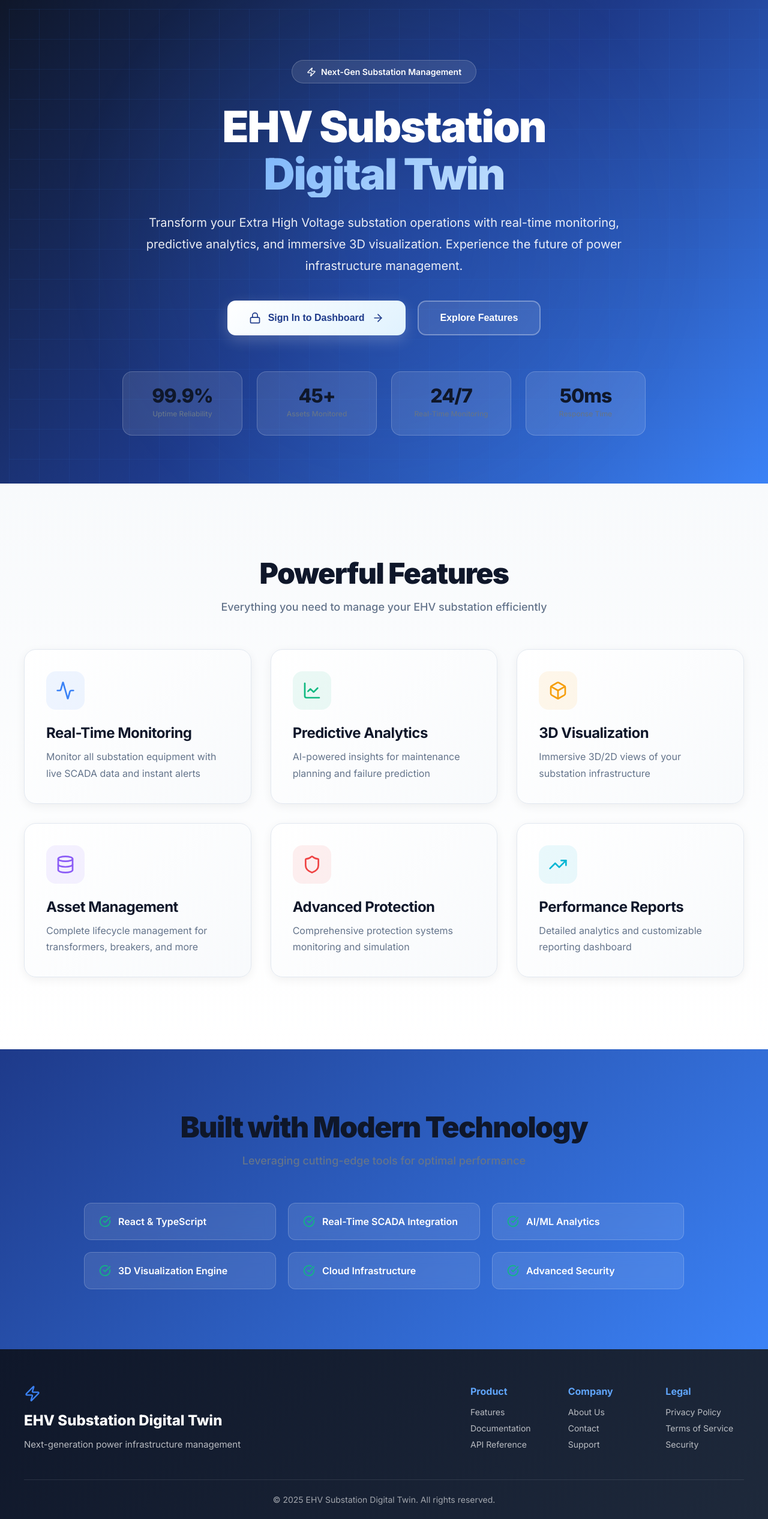
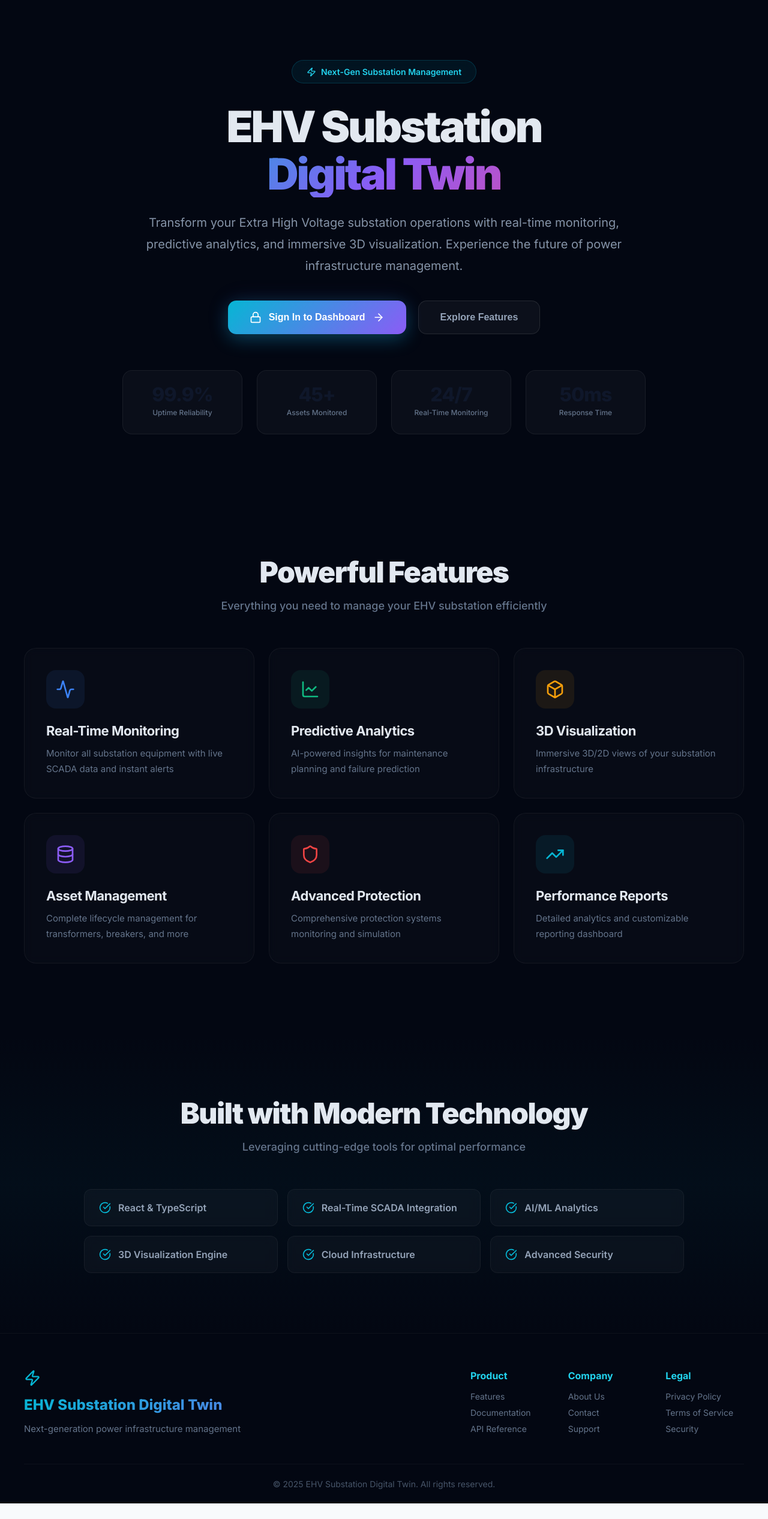
Before and after one commit to Uddhav-Saikia/Digital-Twin-of-EVH-substation-, a React (Create React App) app: page / in a window 1280 px wide. Shown: the whole page at 60% size. After the commit the page ends 2506 px from the top, so only its background shows below. Built offline with nearby package versions, Linux system fonts and the light colour scheme.

Commit message:
Style: refresh homepage UI with dark background, neon gradients, glassmorphic cards, and updated button/stat styles.

```diff
--- a/src/pages/Home.css
+++ b/src/pages/Home.css
@@ -1,9 +1,12 @@
 .home-page {
   min-height: 100vh;
   overflow-x: hidden;
+  background: #030712;
 }
 
-/* Hero Section */
+/* ═══════════════════════════════════════════════
+   HERO SECTION — Dark Grid + Neon Gradients
+   ═══════════════════════════════════════════════ */
 .hero-section {
   min-height: 100vh;
   display: flex;
@@ -17,7 +20,7 @@
 .hero-background {
   position: absolute;
   inset: 0;
-  background: linear-gradient(135deg, #0f172a 0%, #1e3a8a 50%, #3b82f6 100%);
+  background: #030712;
   z-index: -1;
 }
 
@@ -25,25 +28,18 @@
   position: absolute;
   inset: 0;
   background-image:
-    linear-gradient(rgba(59, 130, 246, 0.1) 1px, transparent 1px),
-    linear-gradient(90deg, rgba(59, 130, 246, 0.1) 1px, transparent 1px);
-  background-size: 50px 50px;
-  animation: gridMove 20s linear infinite;
-}
-
-@keyframes gridMove {
-  0% {
-    transform: translate(0, 0);
-  }
-  100% {
-    transform: translate(50px, 50px);
-  }
+    linear-gradient(to right, #262626 1px, transparent 1px),
+    linear-gradient(to bottom, #262626 1px, transparent 1px);
+  background-size: 20px 20px;
+  opacity: 0.6;
 }
 
 .hero-gradient {
   position: absolute;
   inset: 0;
-  background: radial-gradient(circle at 50% 50%, rgba(59, 130, 246, 0.2) 0%, transparent 70%);
+  background:
+    radial-gradient(ellipse 60% 50% at 50% 30%, rgba(6, 182, 212, 0.12) 0%, transparent 70%),
+    radial-gradient(ellipse 40% 40% at 70% 60%, rgba(139, 92, 246, 0.08) 0%, transparent 60%);
 }
 
 .hero-content {
@@ -59,11 +55,11 @@
   align-items: center;
   gap: 8px;
   padding: 10px 24px;
-  background: rgba(255, 255, 255, 0.1);
-  backdrop-filter: blur(10px);
-  border: 1px solid rgba(255, 255, 255, 0.2);
+  background: rgba(6, 182, 212, 0.08);
+  backdrop-filter: blur(12px);
+  border: 1px solid rgba(6, 182, 212, 0.2);
   border-radius: 50px;
-  color: white;
+  color: #22d3ee;
   font-size: 14px;
   font-weight: 600;
   margin-bottom: 32px;
@@ -75,6 +71,7 @@
     opacity: 0;
     transform: translateY(-20px);
   }
+
   to {
     opacity: 1;
     transform: translateY(0);
@@ -84,10 +81,10 @@
 .hero-title {
   font-size: 72px;
   font-weight: 900;
-  color: white;
+  color: #e2e8f0;
   line-height: 1.1;
   margin-bottom: 24px;
-  letter-spacing: -2px;
+  letter-spacing: -3px;
   animation: fadeInUp 0.8s ease-out 0.2s both;
 }
 
@@ -96,6 +93,7 @@
     opacity: 0;
     transform: translateY(30px);
   }
+
   to {
     opacity: 1;
     transform: translateY(0);
@@ -104,7 +102,7 @@
 
 .gradient-text {
   display: block;
-  background: linear-gradient(135deg, #60a5fa 0%, #e0f2fe 100%);
+  background: linear-gradient(135deg, #06b6d4 0%, #8b5cf6 50%, #ec4899 100%);
   -webkit-background-clip: text;
   -webkit-text-fill-color: transparent;
   background-clip: text;
@@ -112,7 +110,7 @@
 
 .hero-description {
   font-size: 20px;
-  color: rgba(255, 255, 255, 0.9);
+  color: rgba(148, 163, 184, 0.9);
   line-height: 1.8;
   max-width: 800px;
   margin: 0 auto 40px;
@@ -133,20 +131,20 @@
   align-items: center;
   gap: 12px;
   padding: 18px 36px;
-  background: linear-gradient(135deg, #ffffff 0%, #e0f2fe 100%);
-  color: #1e3a8a;
+  background: linear-gradient(135deg, #06b6d4 0%, #8b5cf6 100%);
+  color: white;
   border: none;
   border-radius: 14px;
   font-size: 16px;
   font-weight: 700;
   cursor: pointer;
-  transition: all 0.3s ease;
-  box-shadow: 0 8px 24px rgba(255, 255, 255, 0.2);
+  transition: all 0.35s cubic-bezier(0.4, 0, 0.2, 1);
+  box-shadow: 0 8px 30px rgba(6, 182, 212, 0.3), 0 0 40px rgba(139, 92, 246, 0.1);
 }
 
 .btn-hero-primary:hover {
   transform: translateY(-4px);
-  box-shadow: 0 12px 32px rgba(255, 255, 255, 0.3);
+  box-shadow: 0 12px 40px rgba(6, 182, 212, 0.4), 0 0 60px rgba(139, 92, 246, 0.2);
 }
 
 .btn-hero-secondary {
@@ -154,20 +152,21 @@
   align-items: center;
   gap: 12px;
   padding: 18px 36px;
-  background: rgba(255, 255, 255, 0.1);
-  color: white;
-  border: 2px solid rgba(255, 255, 255, 0.3);
+  background: rgba(255, 255, 255, 0.04);
+  color: #94a3b8;
+  border: 1px solid rgba(255, 255, 255, 0.1);
   border-radius: 14px;
   font-size: 16px;
   font-weight: 700;
   cursor: pointer;
-  transition: all 0.3s ease;
+  transition: all 0.35s cubic-bezier(0.4, 0, 0.2, 1);
   backdrop-filter: blur(10px);
 }
 
 .btn-hero-secondary:hover {
-  background: rgba(255, 255, 255, 0.2);
-  border-color: rgba(255, 255, 255, 0.5);
+  background: rgba(6, 182, 212, 0.08);
+  border-color: rgba(6, 182, 212, 0.3);
+  color: #e2e8f0;
   transform: translateY(-4px);
 }
 
@@ -181,23 +180,25 @@
 }
 
 .stat-box {
-  background: rgba(255, 255, 255, 0.1);
-  backdrop-filter: blur(10px);
-  border: 1px solid rgba(255, 255, 255, 0.2);
+  background: rgba(255, 255, 255, 0.03);
+  backdrop-filter: blur(12px);
+  border: 1px solid rgba(255, 255, 255, 0.06);
   border-radius: 16px;
   padding: 24px;
-  transition: all 0.3s ease;
+  transition: all 0.35s cubic-bezier(0.4, 0, 0.2, 1);
 }
 
 .stat-box:hover {
-  background: rgba(255, 255, 255, 0.15);
+  background: rgba(6, 182, 212, 0.06);
+  border-color: rgba(6, 182, 212, 0.2);
   transform: translateY(-4px);
+  box-shadow: 0 8px 30px rgba(6, 182, 212, 0.08);
 }
 
 .stat-value {
   font-size: 36px;
   font-weight: 900;
-  color: white;
+  color: #e2e8f0;
   line-height: 1;
   margin-bottom: 8px;
   letter-spacing: -1px;
@@ -205,18 +206,21 @@
 
 .stat-label {
   font-size: 14px;
-  color: rgba(255, 255, 255, 0.8);
+  color: #64748b;
   font-weight: 600;
 }
 
-/* Features Section */
+/* ═══════════════════════════════════════════════
+   FEATURES SECTION — Glassmorphic Cards
+   ═══════════════════════════════════════════════ */
 .features-section {
   padding: 120px 32px;
-  background: linear-gradient(180deg, #f8fafc 0%, #ffffff 100%);
+  background: #030712;
+  position: relative;
 }
 
 .dark .features-section {
-  background: linear-gradient(180deg, #0f172a 0%, #1e293b 100%);
+  background: #030712;
 }
 
 .section-header-center {
@@ -228,13 +232,13 @@
 .section-header-center h2 {
   font-size: 48px;
   font-weight: 900;
-  color: #0f172a;
+  color: #e2e8f0;
   margin-bottom: 16px;
   letter-spacing: -1.5px;
 }
 
 .dark .section-header-center h2 {
-  color: #ffffff;
+  color: #e2e8f0;
 }
 
 .section-header-center p {
@@ -244,39 +248,54 @@
 }
 
 .dark .section-header-center p {
-  color: #94a3b8;
+  color: #64748b;
 }
 
 .features-grid {
   display: grid;
   grid-template-columns: repeat(auto-fit, minmax(320px, 1fr));
-  gap: 32px;
+  gap: 24px;
   max-width: 1200px;
   margin: 0 auto;
 }
 
 .feature-card {
-  background: linear-gradient(135deg, #ffffff 0%, #f8fafc 100%);
+  background: rgba(255, 255, 255, 0.02);
   border-radius: 20px;
   padding: 36px;
-  border: 1px solid #e2e8f0;
-  transition: all 0.3s ease;
-  box-shadow: 0 4px 16px rgba(0, 0, 0, 0.06);
+  border: 1px solid rgba(255, 255, 255, 0.05);
+  transition: all 0.35s cubic-bezier(0.4, 0, 0.2, 1);
+  backdrop-filter: blur(8px);
+  position: relative;
+  overflow: hidden;
 }
 
 .dark .feature-card {
-  background: linear-gradient(135deg, #1e293b 0%, #0f172a 100%);
-  border-color: rgba(59, 130, 246, 0.1);
-  box-shadow: 0 4px 20px rgba(0, 0, 0, 0.3);
+  background: rgba(255, 255, 255, 0.02);
+  border-color: rgba(255, 255, 255, 0.05);
+}
+
+.feature-card::before {
+  content: '';
+  position: absolute;
+  inset: 0;
+  background: linear-gradient(135deg, rgba(6, 182, 212, 0.03) 0%, rgba(139, 92, 246, 0.03) 100%);
+  opacity: 0;
+  transition: opacity 0.35s ease;
 }
 
 .feature-card:hover {
   transform: translateY(-8px);
-  box-shadow: 0 12px 32px rgba(0, 0, 0, 0.12);
+  border-color: rgba(6, 182, 212, 0.2);
+  box-shadow: 0 20px 60px rgba(6, 182, 212, 0.08), 0 0 30px rgba(6, 182, 212, 0.04);
+}
+
+.feature-card:hover::before {
+  opacity: 1;
 }
 
 .dark .feature-card:hover {
-  box-shadow: 0 12px 40px rgba(0, 0, 0, 0.4);
+  box-shadow: 0 20px 60px rgba(6, 182, 212, 0.1), 0 0 40px rgba(6, 182, 212, 0.05);
 }
 
 .feature-icon {
@@ -287,40 +306,57 @@
   align-items: center;
   justify-content: center;
   margin-bottom: 24px;
+  position: relative;
+  z-index: 1;
 }
 
 .feature-card h3 {
-  font-size: 24px;
+  font-size: 22px;
   font-weight: 700;
-  color: #0f172a;
+  color: #e2e8f0;
   margin-bottom: 12px;
   letter-spacing: -0.5px;
+  position: relative;
+  z-index: 1;
 }
 
 .dark .feature-card h3 {
-  color: #ffffff;
+  color: #e2e8f0;
 }
 
 .feature-card p {
-  font-size: 16px;
+  font-size: 15px;
   color: #64748b;
   line-height: 1.7;
+  position: relative;
+  z-index: 1;
 }
 
 .dark .feature-card p {
-  color: #94a3b8;
+  color: #64748b;
 }
 
-/* Technology Section */
+/* ═══════════════════════════════════════════════
+   TECHNOLOGY SECTION — Neon Accent
+   ═══════════════════════════════════════════════ */
 .tech-section {
   padding: 100px 32px;
-  background: linear-gradient(135deg, #1e3a8a 0%, #3b82f6 100%);
+  background: linear-gradient(180deg, #030712 0%, rgba(6, 182, 212, 0.04) 50%, #030712 100%);
+  position: relative;
+}
+
+.tech-section .section-header-center h2 {
+  color: #e2e8f0;
+}
+
+.tech-section .section-header-center p {
+  color: #64748b;
 }
 
 .tech-grid {
   display: grid;
   grid-template-columns: repeat(auto-fit, minmax(250px, 1fr));
-  gap: 20px;
+  gap: 16px;
   max-width: 1000px;
   margin: 0 auto;
 }
@@ -330,31 +366,35 @@
   align-items: center;
   gap: 12px;
   padding: 20px 24px;
-  background: rgba(255, 255, 255, 0.1);
-  backdrop-filter: blur(10px);
-  border: 1px solid rgba(255, 255, 255, 0.2);
+  background: rgba(255, 255, 255, 0.03);
+  backdrop-filter: blur(8px);
+  border: 1px solid rgba(255, 255, 255, 0.05);
   border-radius: 12px;
-  color: white;
+  color: #94a3b8;
   font-weight: 600;
-  transition: all 0.3s ease;
+  transition: all 0.35s cubic-bezier(0.4, 0, 0.2, 1);
 }
 
 .tech-item:hover {
-  background: rgba(255, 255, 255, 0.15);
+  background: rgba(6, 182, 212, 0.06);
+  border-color: rgba(6, 182, 212, 0.2);
+  color: #e2e8f0;
   transform: translateX(8px);
 }
 
 .tech-item svg {
-  color: #10b981;
+  color: #06b6d4;
   flex-shrink: 0;
 }
 
-/* Login Modal */
+/* ═══════════════════════════════════════════════
+   LOGIN MODAL — Dark Glass with Neon
+   ═══════════════════════════════════════════════ */
 .modal-overlay {
   position: fixed;
   inset: 0;
-  background: rgba(15, 23, 42, 0.85);
-  backdrop-filter: blur(8px);
+  background: rgba(3, 7, 18, 0.9);
+  backdrop-filter: blur(12px);
   display: flex;
   align-items: center;
   justify-content: center;
@@ -367,35 +407,42 @@
   from {
     opacity: 0;
   }
+
   to {
     opacity: 1;
   }
 }
 
 .login-modal {
-  background: linear-gradient(135deg, #ffffff 0%, #f8fafc 100%);
+  background: rgba(15, 23, 42, 0.95);
+  backdrop-filter: blur(20px);
+  border: 1px solid rgba(6, 182, 212, 0.15);
   border-radius: 24px;
   padding: 48px;
   max-width: 480px;
   width: 100%;
   position: relative;
-  box-shadow: 0 20px 60px rgba(0, 0, 0, 0.3);
-  animation: slideUp 0.3s ease-out;
+  box-shadow:
+    0 20px 60px rgba(0, 0, 0, 0.5),
+    0 0 40px rgba(6, 182, 212, 0.05),
+    inset 0 1px 0 rgba(255, 255, 255, 0.05);
+  animation: slideUp 0.35s cubic-bezier(0.4, 0, 0.2, 1);
 }
 
 @keyframes slideUp {
   from {
     opacity: 0;
-    transform: translateY(30px);
+    transform: translateY(30px) scale(0.95);
   }
+
   to {
     opacity: 1;
-    transform: translateY(0);
+    transform: translateY(0) scale(1);
   }
 }
 
 .dark .login-modal {
-  background: linear-gradient(135deg, #1e293b 0%, #0f172a 100%);
+  background: rgba(15, 23, 42, 0.95);
 }
 
 .modal-close {
@@ -404,8 +451,8 @@
   right: 20px;
   width: 40px;
   height: 40px;
-  border: none;
-  background: rgba(0, 0, 0, 0.05);
+  border: 1px solid rgba(255, 255, 255, 0.06);
+  background: rgba(255, 255, 255, 0.04);
   border-radius: 10px;
   font-size: 24px;
   cursor: pointer;
@@ -413,17 +460,18 @@
   align-items: center;
   justify-content: center;
   transition: all 0.3s ease;
-  color: #475569;
+  color: #64748b;
 }
 
 .dark .modal-close {
-  background: rgba(255, 255, 255, 0.05);
-  color: #cbd5e1;
+  background: rgba(255, 255, 255, 0.04);
+  color: #64748b;
 }
 
 .modal-close:hover {
-  background: rgba(239, 68, 68, 0.1);
-  color: #ef4444;
+  background: rgba(244, 63, 94, 0.1);
+  border-color: rgba(244, 63, 94, 0.2);
+  color: #f43f5e;
   transform: rotate(90deg);
 }
 
@@ -436,25 +484,25 @@
   width: 72px;
   height: 72px;
   margin: 0 auto 20px;
-  background: linear-gradient(135deg, #3b82f6 0%, #2563eb 100%);
+  background: linear-gradient(135deg, #06b6d4 0%, #8b5cf6 100%);
   border-radius: 18px;
   display: flex;
   align-items: center;
   justify-content: center;
   color: white;
-  box-shadow: 0 8px 24px rgba(59, 130, 246, 0.4);
+  box-shadow: 0 8px 30px rgba(6, 182, 212, 0.3), 0 0 40px rgba(139, 92, 246, 0.1);
 }
 
 .login-header h2 {
   font-size: 32px;
   font-weight: 800;
-  color: #0f172a;
+  color: #e2e8f0;
   margin-bottom: 8px;
   letter-spacing: -0.8px;
 }
 
 .dark .login-header h2 {
-  color: #ffffff;
+  color: #e2e8f0;
 }
 
 .login-header p {
@@ -463,7 +511,7 @@
 }
 
 .dark .login-header p {
-  color: #94a3b8;
+  color: #64748b;
 }
 
 .login-form {
@@ -481,45 +529,50 @@
 .form-group label {
   font-size: 14px;
   font-weight: 600;
-  color: #475569;
+  color: #94a3b8;
   display: flex;
   align-items: center;
   gap: 8px;
 }
 
 .dark .form-group label {
-  color: #cbd5e1;
+  color: #94a3b8;
 }
 
 .form-group label svg {
-  color: #3b82f6;
+  color: #06b6d4;
 }
 
 .form-group input {
   padding: 14px 18px;
-  border: 2px solid #e2e8f0;
+  border: 1px solid rgba(255, 255, 255, 0.08);
   border-radius: 12px;
   font-size: 15px;
   font-weight: 500;
-  color: #0f172a;
-  background: white;
+  color: #e2e8f0;
+  background: rgba(255, 255, 255, 0.04);
   transition: all 0.3s ease;
+}
+
+.form-group input::placeholder {
+  color: #475569;
 }
 
 .form-group input:focus {
   outline: none;
-  border-color: #3b82f6;
-  box-shadow: 0 0 0 4px rgba(59, 130, 246, 0.1);
+  border-color: rgba(6, 182, 212, 0.4);
+  box-shadow: 0 0 0 4px rgba(6, 182, 212, 0.08), 0 0 20px rgba(6, 182, 212, 0.05);
+  background: rgba(255, 255, 255, 0.06);
 }
 
 .dark .form-group input {
-  background: #334155;
-  border-color: #475569;
-  color: #f1f5f9;
+  background: rgba(255, 255, 255, 0.04);
+  border-color: rgba(255, 255, 255, 0.08);
+  color: #e2e8f0;
 }
 
 .dark .form-group input:focus {
-  border-color: #60a5fa;
+  border-color: rgba(6, 182, 212, 0.5);
 }
 
 .password-input {
@@ -540,13 +593,13 @@
   color: #64748b;
   cursor: pointer;
   padding: 6px;
-  border-radius: 6px;
+  border-radius: 8px;
   transition: all 0.3s ease;
 }
 
 .password-toggle:hover {
-  background: rgba(59, 130, 246, 0.1);
-  color: #3b82f6;
+  background: rgba(6, 182, 212, 0.1);
+  color: #06b6d4;
 }
 
 .form-options {
@@ -560,29 +613,31 @@
   align-items: center;
   gap: 8px;
   font-size: 14px;
-  color: #475569;
+  color: #64748b;
   cursor: pointer;
 }
 
 .dark .checkbox-label {
-  color: #cbd5e1;
+  color: #64748b;
 }
 
 .checkbox-label input[type="checkbox"] {
   width: 18px;
   height: 18px;
   cursor: pointer;
+  accent-color: #06b6d4;
 }
 
 .forgot-link {
   font-size: 14px;
-  color: #3b82f6;
+  color: #06b6d4;
   text-decoration: none;
   font-weight: 600;
 }
 
 .forgot-link:hover {
   text-decoration: underline;
+  color: #22d3ee;
 }
 
 .btn-login {
@@ -591,20 +646,20 @@
   justify-content: center;
   gap: 12px;
   padding: 16px;
-  background: linear-gradient(135deg, #3b82f6 0%, #2563eb 100%);
+  background: linear-gradient(135deg, #06b6d4 0%, #8b5cf6 100%);
   color: white;
   border: none;
   border-radius: 12px;
   font-size: 16px;
   font-weight: 700;
   cursor: pointer;
-  transition: all 0.3s ease;
-  box-shadow: 0 4px 16px rgba(59, 130, 246, 0.4);
+  transition: all 0.35s cubic-bezier(0.4, 0, 0.2, 1);
+  box-shadow: 0 4px 20px rgba(6, 182, 212, 0.3), 0 0 30px rgba(139, 92, 246, 0.1);
 }
 
 .btn-login:hover {
   transform: translateY(-2px);
-  box-shadow: 0 6px 24px rgba(59, 130, 246, 0.5);
+  box-shadow: 0 8px 30px rgba(6, 182, 212, 0.4), 0 0 40px rgba(139, 92, 246, 0.15);
 }
 
 .login-demo-note {
@@ -613,22 +668,25 @@
   justify-content: center;
   gap: 8px;
   padding: 14px;
-  background: rgba(59, 130, 246, 0.1);
+  background: rgba(6, 182, 212, 0.06);
   border-radius: 10px;
   font-size: 13px;
-  color: #3b82f6;
+  color: #06b6d4;
   font-weight: 600;
-  border: 1px solid rgba(59, 130, 246, 0.2);
+  border: 1px solid rgba(6, 182, 212, 0.12);
 }
 
 .dark .login-demo-note {
-  background: rgba(59, 130, 246, 0.15);
-  border-color: rgba(59, 130, 246, 0.3);
+  background: rgba(6, 182, 212, 0.08);
+  border-color: rgba(6, 182, 212, 0.15);
 }
 
-/* Footer */
+/* ═══════════════════════════════════════════════
+   FOOTER — Dark Glass
+   ═══════════════════════════════════════════════ */
 .home-footer {
-  background: linear-gradient(135deg, #0f172a 0%, #1e293b 100%);
+  background: #030712;
+  border-top: 1px solid rgba(255, 255, 255, 0.04);
   color: white;
   padding: 60px 32px 24px;
 }
@@ -649,17 +707,21 @@
 }
 
 .footer-brand svg {
-  color: #3b82f6;
+  color: #06b6d4;
 }
 
 .footer-brand h3 {
   font-size: 24px;
   font-weight: 800;
   margin: 0;
+  background: linear-gradient(135deg, #06b6d4, #8b5cf6);
+  -webkit-background-clip: text;
+  -webkit-text-fill-color: transparent;
+  background-clip: text;
 }
 
 .footer-brand p {
-  color: rgba(255, 255, 255, 0.7);
+  color: #64748b;
   font-size: 15px;
 }
 
@@ -673,12 +735,12 @@
   font-size: 16px;
   font-weight: 700;
   margin-bottom: 16px;
-  color: #60a5fa;
+  color: #22d3ee;
 }
 
 .footer-column a {
   display: block;
-  color: rgba(255, 255, 255, 0.7);
+  color: #64748b;
   text-decoration: none;
   font-size: 14px;
   margin-bottom: 10px;
@@ -686,7 +748,7 @@
 }
 
 .footer-column a:hover {
-  color: white;
+  color: #e2e8f0;
   transform: translateX(4px);
 }
 
@@ -694,15 +756,19 @@
   max-width: 1200px;
   margin: 0 auto;
   padding-top: 24px;
-  border-top: 1px solid rgba(255, 255, 255, 0.1);
+  border-top: 1px solid rgba(255, 255, 255, 0.04);
   text-align: center;
-  color: rgba(255, 255, 255, 0.6);
+  color: #475569;
   font-size: 14px;
 }
 
+/* ═══════════════════════════════════════════════
+   RESPONSIVE
+   ═══════════════════════════════════════════════ */
 @media (max-width: 768px) {
   .hero-title {
     font-size: 48px;
+    letter-spacing: -2px;
   }
 
   .hero-stats {
```
